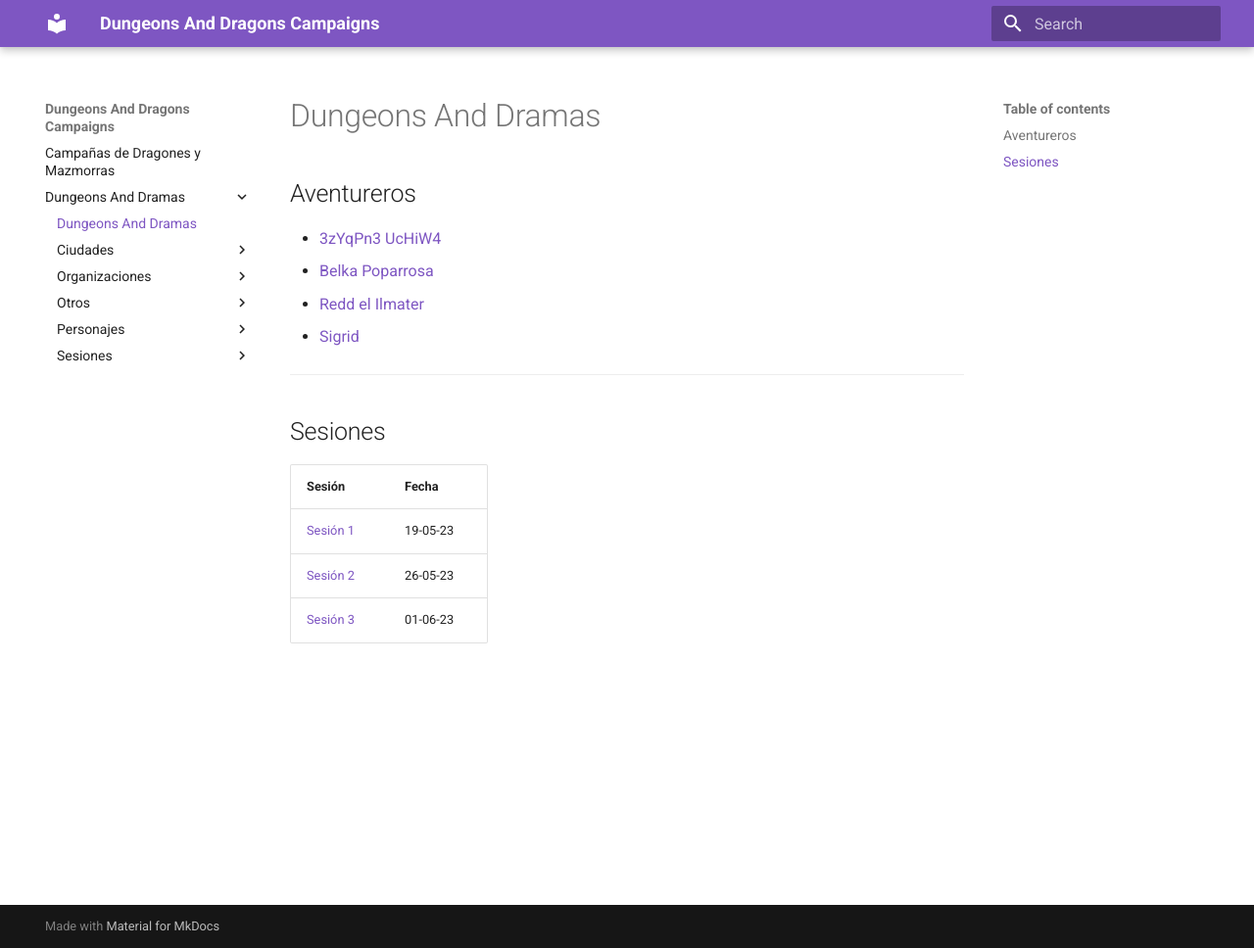
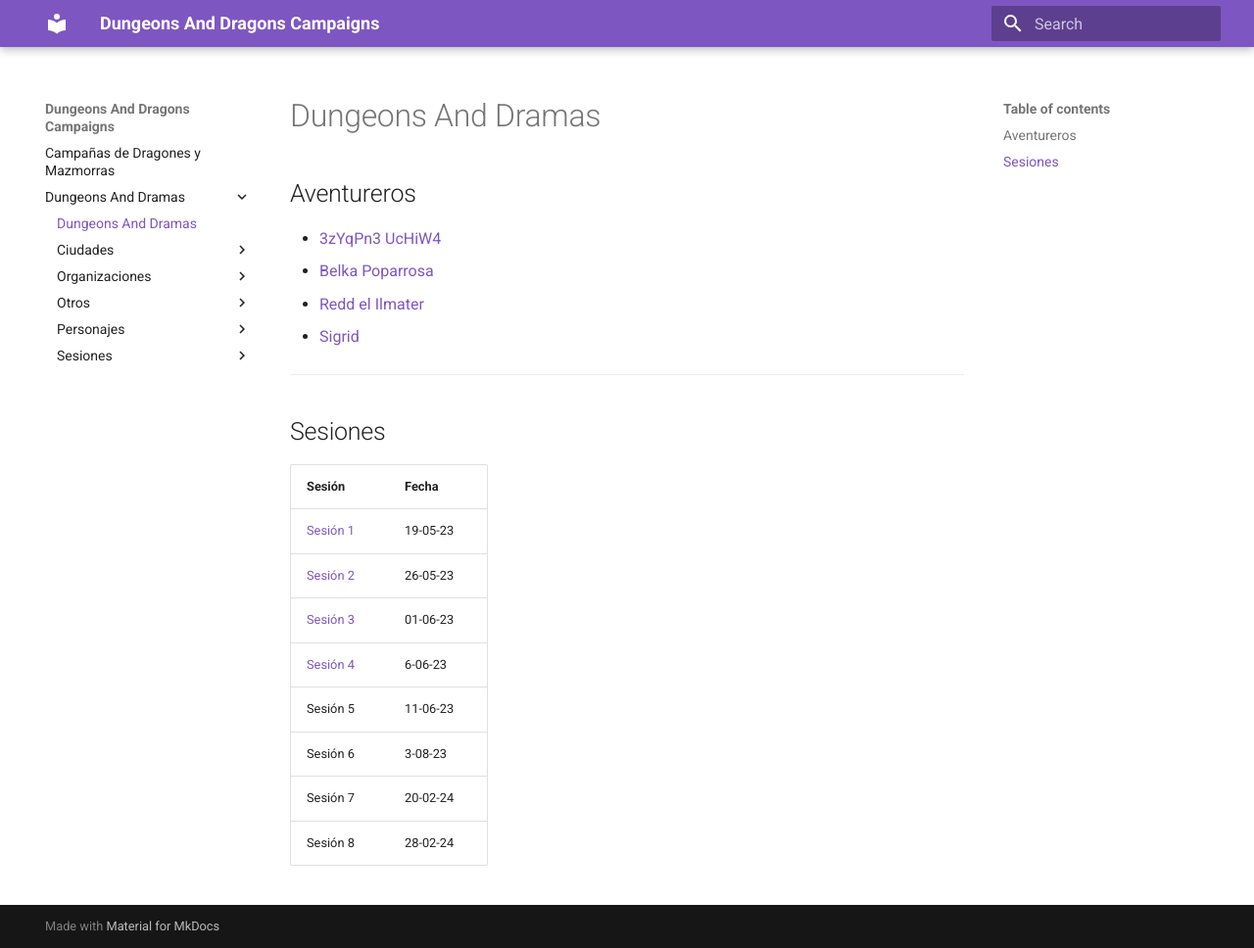
Before and after one commit to AlexGettup/dnd, an MkDocs documentation site: the page built from docs/Dungeons And Dramas/index.md, in a window 1280 px wide and 968 px high. Shown: the whole window at 98% size. Built offline with MkDocs 1.6.1 and Material for MkDocs 9.7.7, drawn with Linux system fonts in a browser that asks for light colours.

Commit message:
feat: update index

```diff
--- a/docs/Dungeons And Dramas/index.md
+++ b/docs/Dungeons And Dramas/index.md
@@ -13,3 +13,8 @@
 | [Sesión 1](Sesiones/Sesión%201.md) | 19-05-23 |
 | [Sesión 2](Sesiones/Sesión%202.md) | 26-05-23 |
 | [Sesión 3](Sesiones/Sesión%203.md) | 01-06-23 |
+| [Sesión 4](Sesiones/Sesión%204.md) | 6-06-23  |
+| Sesión 5                           | 11-06-23 |
+| Sesión 6                           | 3-08-23  |
+| Sesión 7                           | 20-02-24 |
+| Sesión 8                           | 28-02-24 |
```
